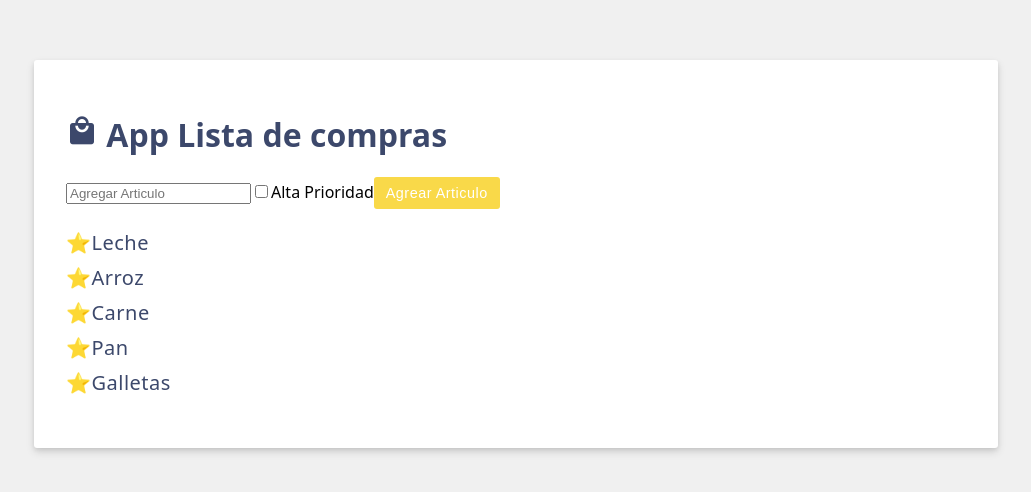
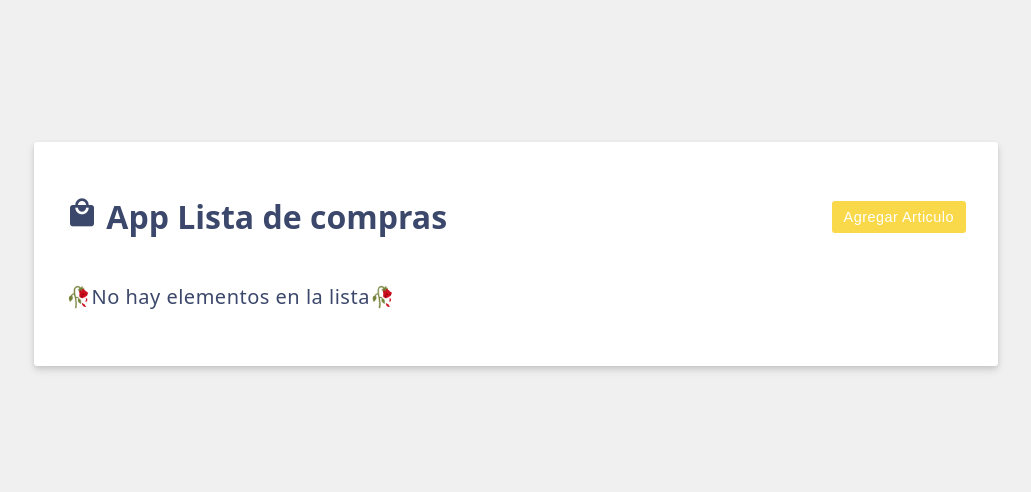
Before and after one commit to LeoDanSG/VueJs-ShoppingCart, a Vue app: page / in a window 1280 px wide. Shown: the part 146-638 px from the top of the page, without its empty margins (124-1155 px from the left). Built offline with nearby package versions, Linux system fonts and the light colour scheme.

Commit message:
🎯 S02E01 Conditional Rendering (Boton para mostrar el formulario)

```diff
--- a/src/App.vue
+++ b/src/App.vue
@@ -6,14 +6,15 @@ const header = ref('App Lista de compras');
 const shoppingIcon = ref('material-icons shopping-cart-icon');
 //Creando un referencia reactiva para almacenar el valor de la lista
 const items = ref([
-  {id: 0, label:'Leche'},
-  {id: 1, label:'Arroz'},
-  {id: 2, label:'Carne'},
-  {id: 3, label:'Pan'},
-  {id: 4, label:'Galletas'}
+//{id: 0, label:'Leche'},
+//{id: 1, label:'Arroz'},
+//{id: 2, label:'Carne'},
+//{id: 3, label:'Pan'},
+// {id: 4, label:'Galletas'}
 ]);
 const newItem = ref('');
 const newItemHighPriority = ref (false)
+
 //Metodos
 const saveItems = () => {
   //Agrega un nuevo elemento a la lista proveniente de la caja de texto
@@ -21,25 +22,35 @@ const saveItems = () => {
   //Borramos el contenido de la caja de texto
   newItem.value = "";
 };
+const noItemsMessage = ref(true);
+const showForm = ref(false);
+const cancelForm = () => {
+  showForm.value = !showForm.value;
+};
 </script>
 
-
 <template>
-  <h1> <i v-bind:class="shoppingIcon">local_mall</i> {{ header }}</h1>
-
-  <form v-on:submit.prevent="saveItems" class="add-item form">
+  <div class="header">
+  <h1>
+    <i v-bind:class="shoppingIcon">local_mall</i> {{ header }}
+  </h1>
+  <button class="btn btn-primary" @click="cancelForm">{{ showForm ? 'Cancelar' : 'Agregar Articulo' }}</button>
+</div>
+  <form v-if="showForm" v-on:submit.prevent="saveItems" class="add-item form">
 
     <input v-model="newItem" type="text" placeholder="Agregar Articulo">
 
+
     <label><input type="checkbox" v-model="newItemHighPriority">Alta Prioridad</label>
-
     <button class="btn btn-primary">
     Agrear Articulo</button>
     </form>
 
   <ul>
+
     <li v-for="({id, label}, i) in items" v-bind:key="id">⭐{{ label }}</li>
   </ul>
+ <p v-if="items.length === 0">🥀No hay elementos en la lista🥀</p>
 </template>
 
 <style scoped>
```
